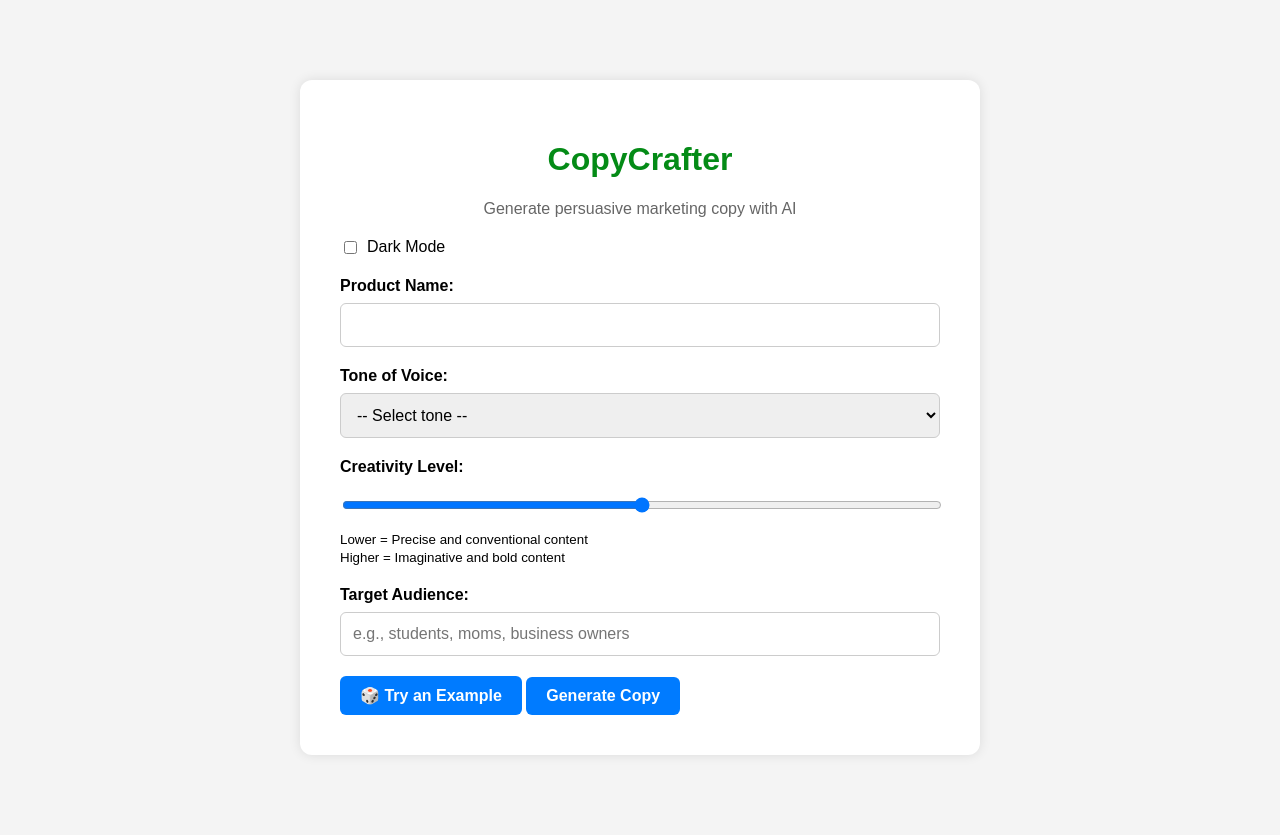
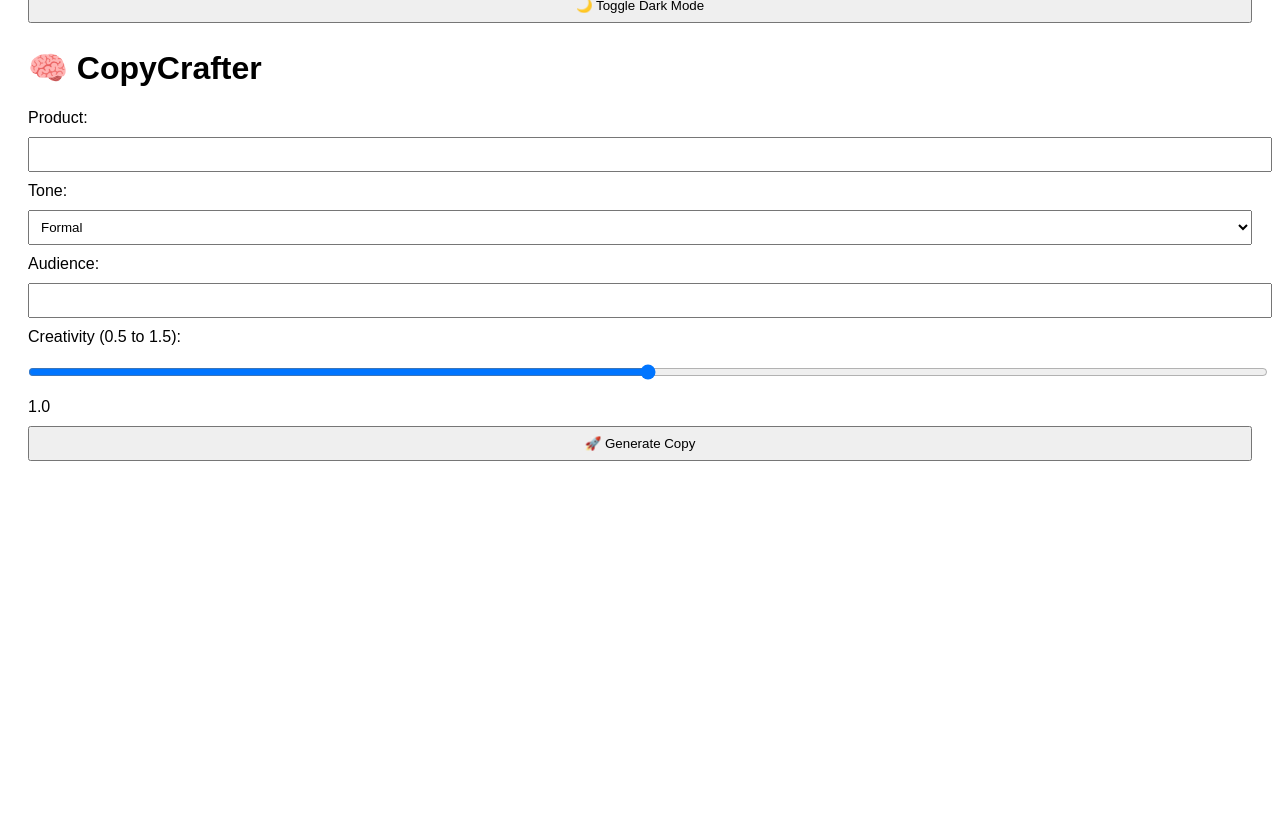
Before and after one commit to Mpume-lelo01/Copy-Craft, a Flask app: page / in a window 1280 px wide. After the commit the page ends 461 px from the top, so only its background shows below. Run offline with Flask 3, Linux system fonts and the light colour scheme; some libraries are stand-ins or nearby versions.

Commit message:
Initial commit

```diff
--- a/app.py
+++ b/app.py
@@ -1,43 +1,69 @@
-from flask import Flask, render_template, request
-from transformers import pipeline
+from flask import Flask, render_template, request, send_file
+from transformers import pipeline, set_seed
+from fpdf import FPDF
+import os
+import re
 
 app = Flask(__name__)
+generator = pipeline('text-generation', model='gpt2')
+set_seed(42)
 
-# Initialize GPT-2 text generator once
-generator = pipeline('text-generation', model='gpt2')
+last_result = ""
 
 def generate_marketing_copy(prompt, creativity=1.0):
-    outputs = generator(prompt, max_length=100, num_return_sequences=1, temperature=creativity)
-    return outputs[0]['generated_text']
+    output = generator(prompt, max_length=100, num_return_sequences=1, temperature=creativity)
+    return output[0]['generated_text'].strip()
+
+def clean_text(text):
+    # Replace common smart quotes and special chars with ASCII equivalents
+    replacements = {
+        '\u201c': '"',  # Left double quote
+        '\u201d': '"',  # Right double quote
+        '\u2018': "'",  # Left single quote
+        '\u2019': "'",  # Right single quote
+        '\u2013': '-',  # En dash
+        '\u2014': '-',  # Em dash
+        '\u2026': '...',  # Ellipsis
+    }
+    for k, v in replacements.items():
+        text = text.replace(k, v)
+    # Remove any other non-ASCII chars
+    text = re.sub(r'[^\x00-\x7F]+','', text)
+    return text
 
 @app.route("/", methods=["GET", "POST"])
 def index():
+    global last_result
     result = ""
-    creativity = 1.0  # default creativity value
     if request.method == "POST":
-        product = request.form.get("product")
-        tone = request.form.get("tone")
-        audience = request.form.get("audience")
-        creativity_str = request.form.get("creativity", "1.0")
+        product = request.form.get("product", "").strip()
+        tone = request.form.get("tone", "").strip()
+        audience = request.form.get("audience", "").strip()
+        creativity = float(request.form.get("creativity", 1.0))
 
-        # Validate and convert creativity input safely
-        try:
-            creativity = float(creativity_str)
-            if creativity < 0.1 or creativity > 2.0:
-                creativity = 1.0
-        except ValueError:
-            creativity = 1.0
+        prompt = f"Write a {tone} marketing copy for a product called '{product}', targeting {audience}."
+        result = generate_marketing_copy(prompt, creativity)
+        last_result = result
 
-        prompt = (
-            f"Write a marketing copy for a product: {product}, "
-            f"with a tone: {tone}, "
-            f"targeting this audience: {audience}."
-        )
+    return render_template("index.html", result=last_result)
 
-        result = generate_marketing_copy(prompt, creativity)
+@app.route("/download")
+def download_pdf():
+    global last_result
+    pdf = FPDF()
+    pdf.add_page()
+    pdf.set_font("Arial", size=12)
 
-    return render_template("index.html", result=result)
+    # Uncomment and add your PNG logo file (must be valid PNG) to static folder to enable logo
+    # pdf.image("static/logo.png", x=10, y=8, w=30)
 
+    cleaned_text = clean_text(last_result)
+    for line in cleaned_text.split('\n'):
+        pdf.multi_cell(0, 10, line)
+
+    output_path = "static/generated_copy.pdf"
+    pdf.output(output_path)
+    return send_file(output_path, as_attachment=True)
 
 if __name__ == "__main__":
     app.run(debug=True)
--- /dev/null
+++ b/requirements.txt
@@ -0,0 +1,4 @@
+Flask
+transformers
+torch
+fpdf
--- a/templates/index.html
+++ b/templates/index.html
@@ -1,223 +1,78 @@
 <!DOCTYPE html>
 <html lang="en">
 <head>
-  <meta charset="UTF-8" />
-  <meta name="viewport" content="width=device-width, initial-scale=1" />
-  <title>CopyCrafter - AI Marketing Copy Generator</title>
+    <meta charset="UTF-8">
+    <title>CopyCrafter</title>
     <style>
         body {
             font-family: Arial, sans-serif;
-      background: #f4f4f4;
-      margin: 0;
-      padding: 0;
+            background-color: white;
+            color: black;
+            padding: 20px;
+            transition: background-color 0.3s, color 0.3s;
         }
-
-    .container {
-      max-width: 600px;
-      margin: 80px auto;
-      background: white;
-      padding: 40px;
-      border-radius: 12px;
-      box-shadow: 0 0 12px rgba(0, 0, 0, 0.1);
+        .dark-mode {
+            background-color: #121212;
+            color: #e0e0e0;
         }
-
-    h1 {
-      text-align: center;
-      color: #048b16;
+        input, select, button {
+            margin: 10px 0;
+            padding: 8px;
+            width: 100%;
         }
-
-    form label {
-      font-weight: bold;
-      display: block;
+        .toggle-btn {
+            float: right;
+            margin-top: -40px;
+        }
+        .result-box {
+            background-color: #f4f4f4;
+            padding: 10px;
             margin-top: 20px;
         }
-
-    form input[type="text"],
-    form button,
-    form select,
-    form input[type="range"] {
-      width: 100%;
-      padding: 12px;
-      margin-top: 8px;
-      border-radius: 6px;
-      border: 1px solid #ccc;
-      font-size: 16px;
-      box-sizing: border-box;
-    }
-
-    form button {
-      background-color: #007bff;
-      color: white;
-      font-weight: bold;
-      border: none;
-      cursor: pointer;
-      margin-top: 20px;
-      width: auto;
-      padding: 10px 20px;
-    }
-
-    form button:hover {
-      background-color: #0056b3;
-    }
-
-    .result {
-      background: #eaf7ea;
-      padding: 20px;
-      margin-top: 30px;
-      border-radius: 8px;
-      border-left: 6px solid #28a745;
-      white-space: pre-wrap;
-      position: relative;
-    }
-
-    /* Dark mode styles */
-    body.dark-mode {
+        .dark-mode .result-box {
             background-color: #1e1e1e;
-      color: #f1f1f1;
-    }
-    body.dark-mode .container {
-      background-color: #2c2c2c;
-      box-shadow: none;
-    }
-    body.dark-mode input,
-    body.dark-mode select,
-    body.dark-mode button {
-      background-color: #3a3a3a;
-      color: white;
-      border: 1px solid #555;
-    }
-    body.dark-mode .result {
-      background-color: #264d26;
-      border-color: #6abd6a;
-      color: #e1f3e1;
-    }
-
-    /* Dark mode toggle label */
-    #darkToggleLabel {
-      display: flex;
-      align-items: center;
-      margin-top: 20px;
-      cursor: pointer;
-      user-select: none;
-    }
-    #darkToggle {
-      margin-right: 10px;
-      cursor: pointer;
+            border: 1px solid #444;
         }
     </style>
 </head>
 <body>
-  <div class="container">
-    <h1>CopyCrafter</h1>
-    <p style="text-align: center; color: #666;">Generate persuasive marketing copy with AI</p>
+    <button class="toggle-btn" onclick="toggleDarkMode()">🌙 Toggle Dark Mode</button>
+    <h1>🧠 CopyCrafter</h1>
+    <form method="POST">
+        <label>Product:</label>
+        <input type="text" name="product" required>
 
-    <label id="darkToggleLabel" for="darkToggle">
-      <input type="checkbox" id="darkToggle" onchange="toggleDarkMode()" />
-      Dark Mode
-    </label>
-
-    <form method="POST">
-      <label for="product">Product Name:</label>
-      <input type="text" id="product" name="product" required />
-
-      <label for="tone">Tone of Voice:</label>
-      <select id="tone" name="tone" required>
-        <option value="">-- Select tone --</option>
-        <option value="exciting">Exciting</option>
-        <option value="professional">Professional</option>
-        <option value="casual">Casual</option>
-        <option value="funny">Funny</option>
-        <option value="dramatic">Dramatic</option>
+        <label>Tone:</label>
+        <select name="tone" required>
+            <option value="formal">Formal</option>
+            <option value="witty">Witty</option>
+            <option value="persuasive">Persuasive</option>
+            <option value="friendly">Friendly</option>
+            <option value="excited">Excited</option>
         </select>
 
-      <label for="creativity">Creativity Level:</label>
-      <input type="range" id="creativity" name="creativity" min="0.5" max="1.5" step="0.1" value="1" />
-      <small>
-    Lower = Precise and conventional content<br>
-    Higher = Imaginative and bold content
-</small>
+        <label>Audience:</label>
+        <input type="text" name="audience" required>
 
-      <label for="audience">Target Audience:</label>
-      <input
-        type="text"
-        id="audience"
-        name="audience"
-        placeholder="e.g., students, moms, business owners"
-        required
-      />
+        <label>Creativity (0.5 to 1.5):</label>
+        <input type="range" name="creativity" min="0.5" max="1.5" step="0.1" value="1.0" oninput="this.nextElementSibling.value = this.value">
+        <output>1.0</output>
 
-      <button type="button" onclick="fillExample()">🎲 Try an Example</button>
-      <button type="submit">Generate Copy</button>
+        <button type="submit">🚀 Generate Copy</button>
     </form>
 
     {% if result %}
-    <div class="result">
-      <h3>AI-Generated Copy:</h3>
-      <p id="copyText">{{ result }}</p>
-      <button onclick="copyToClipboard()">📋 Copy to Clipboard</button>
-      <button onclick="regenerate()">🔁 Regenerate</button>
-      <button onclick="exportToPDF()">📄 Export to PDF</button>
+        <div class="result-box">
+            <h2>📝 Generated Copy:</h2>
+            <p>{{ result }}</p>
+            <a href="/download">📥 Download as PDF</a>
         </div>
     {% endif %}
-  </div>
 
-  <script src="https://cdnjs.cloudflare.com/ajax/libs/jspdf/2.5.1/jspdf.umd.min.js"></script>
     <script>
-    function copyToClipboard() {
-      const text = document.getElementById("copyText").innerText;
-      navigator.clipboard.writeText(text)
-        .then(() => alert("Copied to clipboard!"))
-        .catch(() => alert("Failed to copy."));
-    }
-
-    function regenerate() {
-      // Simply resubmit the form
-      document.querySelector("form").submit();
-    }
-
-    function exportToPDF() {
-    const { jsPDF } = window.jspdf;
-    const doc = new jsPDF();
-
-    const text = document.getElementById("copyText").innerText;
-
-    const pageWidth = doc.internal.pageSize.getWidth();
-    const margin = 10;
-    const maxLineWidth = pageWidth - margin * 1;
-
-    // Wrap text to fit within page margins
-    const lines = doc.splitTextToSize(text, maxLineWidth);
-
-    doc.setFontSize(12);
-    doc.text(lines, margin, 20); // Start text 20 units from top with margin on sides
-    doc.save("marketing-copy.pdf");
-}
-
         function toggleDarkMode() {
             document.body.classList.toggle("dark-mode");
         }
-
-    function fillExample() {
-      document.getElementById("product").value = "Eco-friendly reusable water bottle";
-      document.getElementById("tone").value = "exciting";
-      document.getElementById("audience").value = "fitness enthusiasts";
-      document.getElementById("creativity").value = 1;
-    }
-     // Enable dark mode if previously enabled
-    window.onload = function () {
-        const darkModeEnabled = localStorage.getItem('darkMode') === 'true';
-        if (darkModeEnabled) {
-            document.body.classList.add('dark-mode');
-            document.getElementById("darkToggle").checked = true;
-        }
-    };
-
-    function toggleDarkMode() {
-        const isDark = document.getElementById("darkToggle").checked;
-        document.body.classList.toggle('dark-mode', isDark);
-        localStorage.setItem('darkMode', isDark); // Save user preference
-    }
     </script>
-
 </body>
 </html>
```
Also changed, not shown: static/style.css (+11 -22 lines), static/logo.png (added), 1 other file. Lines whose indentation alone changed are shown as unchanged.
